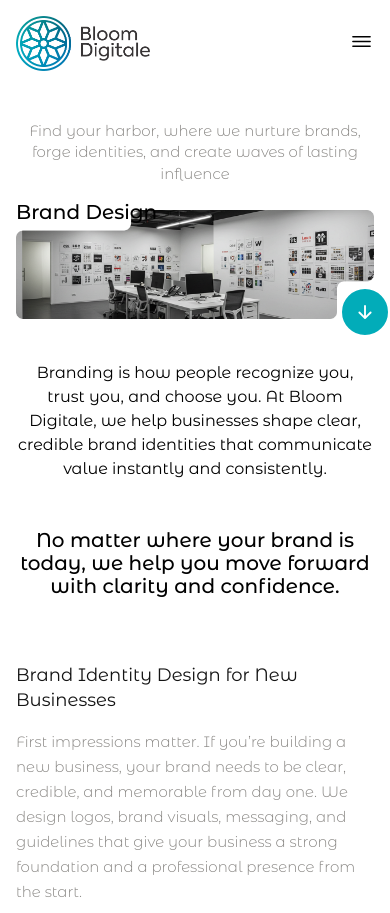
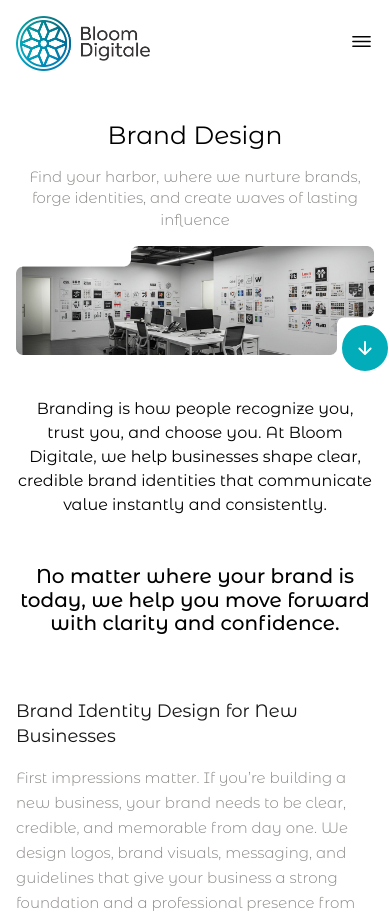
Before and after one commit to Yole-dev/bloom-revamped, a React (Create React App) app: page /branding in a window 390 px wide. Shown: the top 913 px of the page. Built offline with nearby package versions, Linux system fonts and the light colour scheme.

Commit message:
Made all mobile headings responsive as requested

```diff
--- a/src/index.css
+++ b/src/index.css
@@ -94,6 +94,10 @@ textarea:focus {
   }
 }
 
+.mobile-heading {
+  display: none;
+}
+
 /* general layout styles */
 
 .app-container {
@@ -2680,6 +2684,24 @@ p:nth-of-type(3) {
     image-rendering: crisp-edges;
   }
 
+  .mobile-heading {
+    display: block;
+    font-size: 25px;
+    margin-bottom: -5rem;
+  }
+
+  .branding-mobile-heading {
+    margin-bottom: -2rem;
+  }
+
+  .web-mobile-heading {
+    margin-bottom: -2rem;
+  }
+
+  .pc-heading {
+    display: none;
+  }
+
   .mobile-header {
     display: flex;
     flex-direction: column;
@@ -3389,6 +3411,7 @@ p:nth-of-type(3) {
     top: 1rem;
     left: 0;
     margin-top: -1rem;
+    position: static;
   }
 
   .about-us-hero-circle {
--- a/src/pages/AboutUs.js
+++ b/src/pages/AboutUs.js
@@ -23,6 +23,8 @@ import image8 from "../assets/about_us/aboutImage8.png";
 export default function AboutUs() {
   return (
     <PageAnimation className="about-us-container">
+      <p className="mobile-heading">About Us</p>
+
       <HeaderSection />
       <MainSection />
       <RequestForCallSection />
@@ -39,7 +41,7 @@ function HeaderSection() {
       </p>
 
       <div className="about-us-hero">
-        <p>About Us</p>
+        <p className="pc-heading">About Us</p>
         <img src={image1} alt="" />
         <CircleButton
           background="#ff6016"
--- a/src/pages/Branding.js
+++ b/src/pages/Branding.js
@@ -23,6 +23,7 @@ export default function Branding() {
   return (
     <PageAnimation className="sub-service-main-container">
       <div className="sub-service-sub-container">
+        <p className="mobile-heading branding-mobile-heading">Brand Design</p>
         <HeaderSection />
 
         <MainSection>
@@ -50,7 +51,7 @@ function HeaderSection() {
       </p>
 
       <div className="sub-service-hero branding-subservice">
-        <p>Brand Design</p>
+        <p className="pc-heading">Brand Design</p>
         <img src={image1} alt="" />
         <CircleButton
           fontSize={30}
--- a/src/pages/WebDevelopment.js
+++ b/src/pages/WebDevelopment.js
@@ -19,6 +19,8 @@ export default function WebDevelopment() {
   return (
     <PageAnimation className="sub-service-main-container">
       <div className="sub-service-sub-container">
+        <p className="mobile-heading web-mobile-heading">Web Development</p>
+
         <HeaderSection />
 
         <MainSection>
@@ -37,7 +39,7 @@ function HeaderSection() {
   return (
     <ComponentAnimation className="sub-service-header">
       <div className="sub-service-hero">
-        <p className="web-dev-heading">Web Development</p>
+        <p className="web-dev-heading pc-heading">Web Development</p>
         <img src={image1} alt="" />
         <p className="web-dev-heading-text">
           Building Stunning, High Performance Websites for Your Success
```
